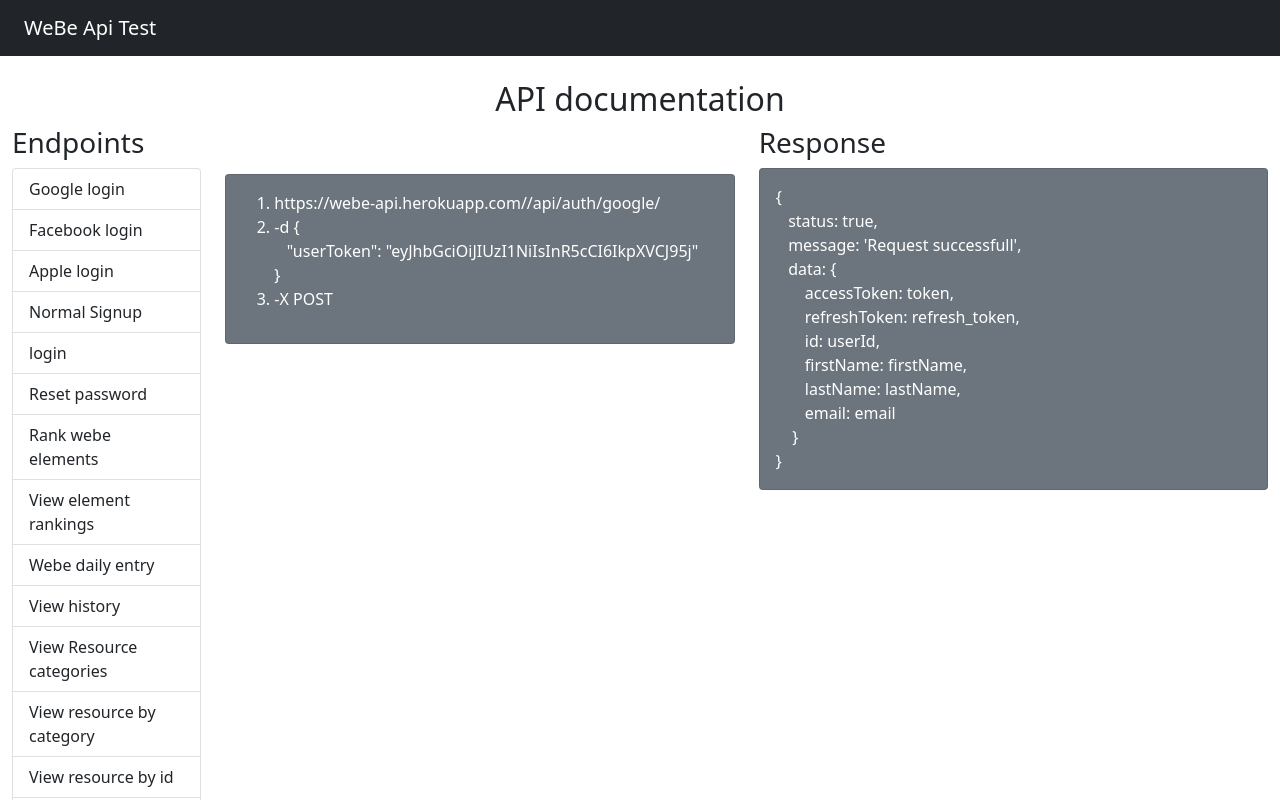
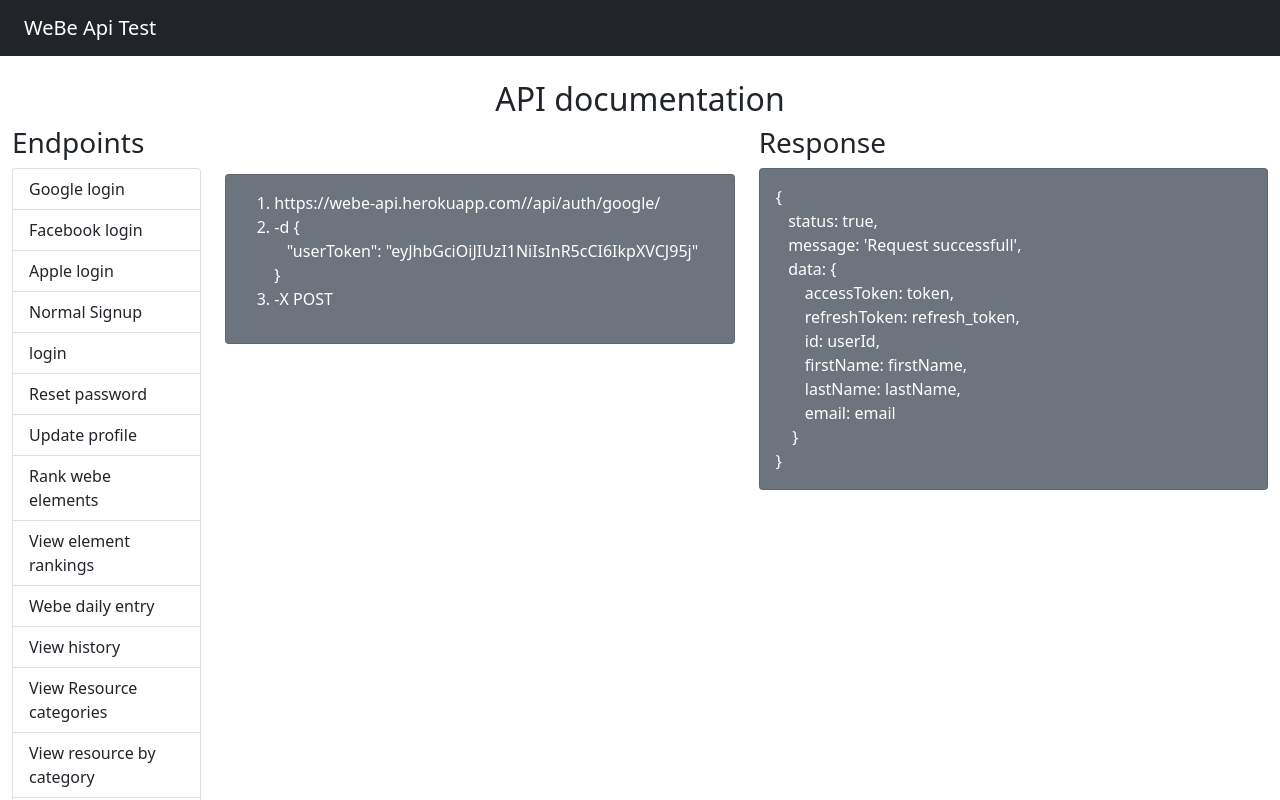
Before and after one commit to abbabawa/webe-api-frontend, a React (Create React App) app: page /documentation in a window 1280 px wide. Shown: the top 800 px of the page. Built offline with nearby package versions, Linux system fonts and the light colour scheme.

Commit message:
update profile endpoint added

```diff
--- a/src/pages/ApiDocumentation.js
+++ b/src/pages/ApiDocumentation.js
@@ -88,6 +88,29 @@ let data = [
         response: `{<br />&nbsp;&nbsp;&nbsp;status: true,
                     <br />&nbsp;&nbsp;&nbsp;message: 'Paswword updated successfully",
                     <br />&nbsp;&nbsp;&nbsp;data: "Password updated successfully
+                <br />}`
+    },
+    {
+        title: 'Update profile',
+        url: urlPrefix+'/api/user/profile/edit/',
+        headers: ["Authorization: Bearer AccessToken"],
+        data:`{
+                <br />&nbsp;&nbsp;&nbsp;"email": "johndoe@webe.com"\n,
+                <br />&nbsp;&nbsp;&nbsp;"firstName": "John",
+                <br />&nbsp;&nbsp;&nbsp;"lastName": "doe" ,
+                <br />&nbsp;&nbsp;&nbsp;"address": "Home address",
+                <br />&nbsp;&nbsp;&nbsp;"phone": "+1 (301) 993-3921"
+            <br />}`,
+        method: 'POST',
+        response: `{<br />&nbsp;&nbsp;&nbsp;status: true,
+                    <br />&nbsp;&nbsp;&nbsp;message: 'Profile update successfull',
+                    <br />&nbsp;&nbsp;&nbsp;data: {
+                        <br />&nbsp;&nbsp;&nbsp;&nbsp;&nbsp;&nbsp;&nbsp;"email": "johndoe@webe.com"\n,
+                        <br />&nbsp;&nbsp;&nbsp;&nbsp;&nbsp;&nbsp;&nbsp;"firstName": "John",
+                        <br />&nbsp;&nbsp;&nbsp;&nbsp;&nbsp;&nbsp;&nbsp;"lastName": "doe" ,
+                        <br />&nbsp;&nbsp;&nbsp;&nbsp;&nbsp;&nbsp;&nbsp;"address": "Home address",
+                        <br />&nbsp;&nbsp;&nbsp;&nbsp;&nbsp;&nbsp;&nbsp;"phone": "+1 (301) 993-3921"
+                    <br />&nbsp;&nbsp;&nbsp;&nbsp;}
                 <br />}`
     },
     {
```
